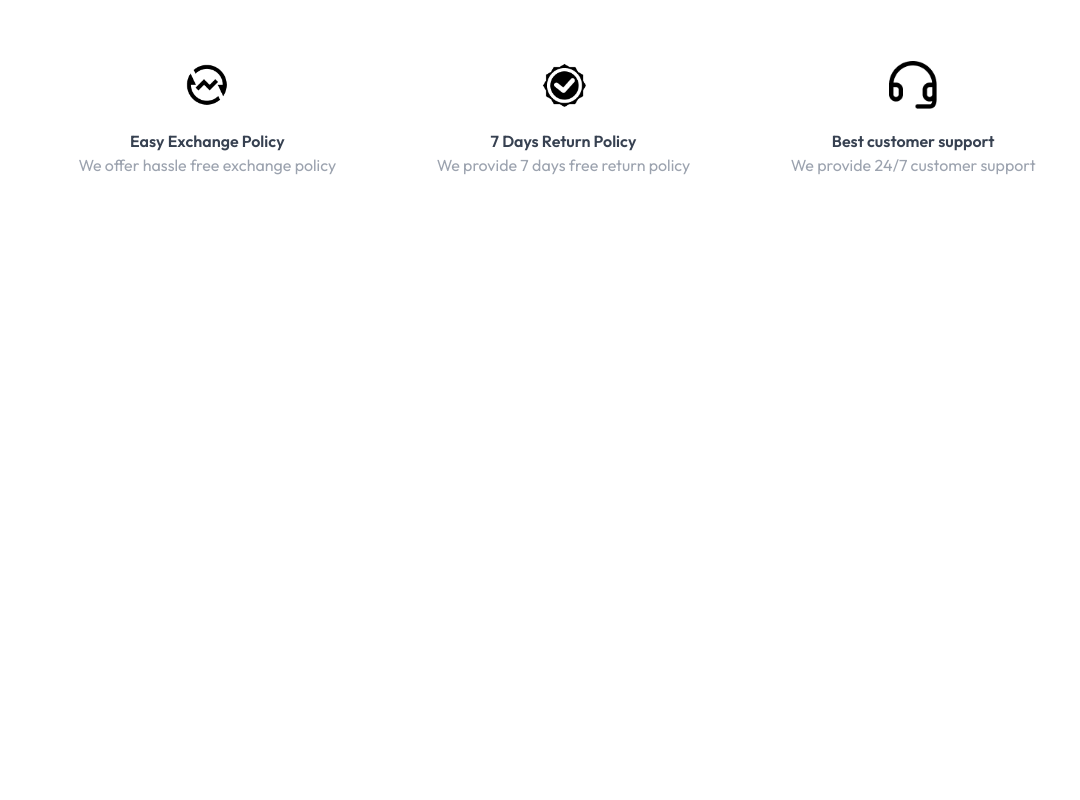
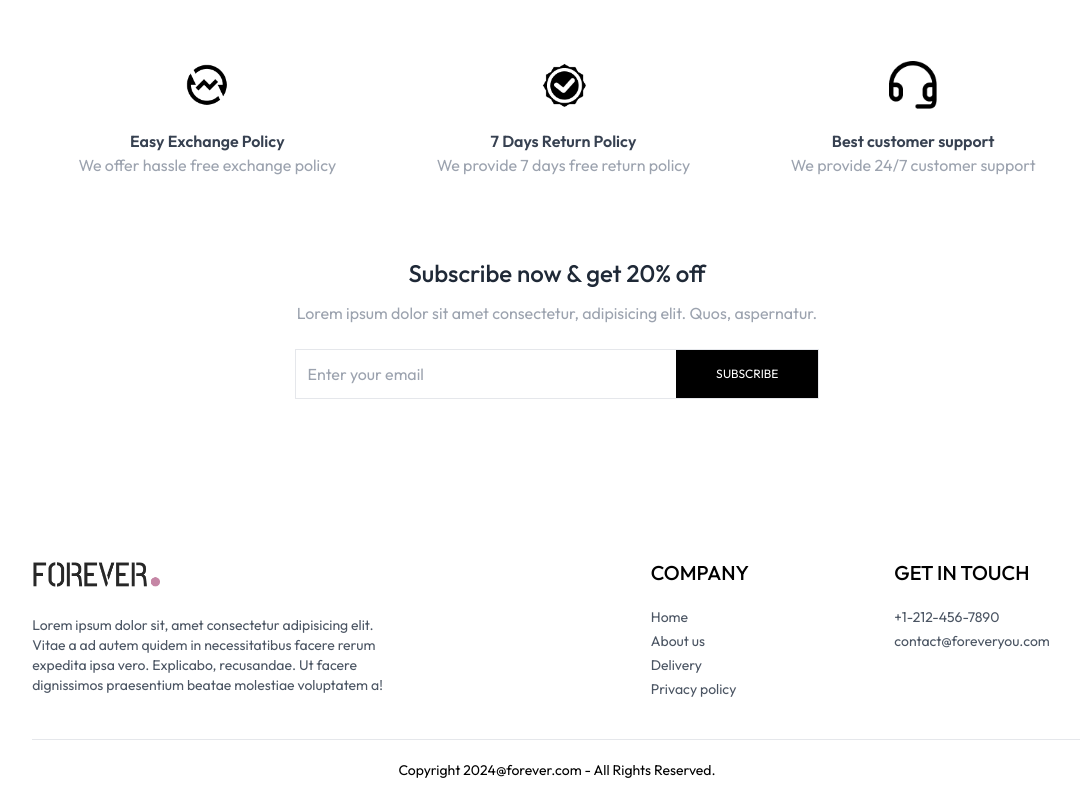
Before and after one commit to Vlad-2109/e-commerce-clothes, a React (Vite) app in the folder client/: page / in a window 1280 px wide. Shown: the part 1944-2744 px from the top of the page, without its empty margins (83-1163 px from the left). Before the commit the page ends 2201 px from the top, so only its background shows below. Built offline with nearby package versions, Linux system fonts and the light colour scheme.

Commit message:
add footer

```diff
--- /dev/null
+++ b/client/src/components/Footer.tsx
@@ -0,0 +1,41 @@
+import { assets } from '../assets/frontend_assets/assets';
+
+export const Footer: React.FC = () => {
+  return (
+    <div>
+      <div className="flex flex-col sm:grid grid-cols-[3fr_1fr_1fr] gap-14 my-10 mt-40 text-sm">
+        <div className="">
+          <img src={assets.logo} alt="logo" className="mb-5 w-32" />
+          <p className="w-full md:w-2/3 text-gray-600">
+            Lorem ipsum dolor sit, amet consectetur adipisicing elit. Vitae a ad
+            autem quidem in necessitatibus facere rerum expedita ipsa vero.
+            Explicabo, recusandae. Ut facere dignissimos praesentium beatae
+            molestiae voluptatem a!
+          </p>
+        </div>
+        <div>
+          <p className="text-xl font-medium mb-5">COMPANY</p>
+          <ul className="flex flex-col gap-1 text-gray-600">
+            <li>Home</li>
+            <li>About us</li>
+            <li>Delivery</li>
+            <li>Privacy policy</li>
+          </ul>
+        </div>
+        <div>
+          <p className="text-xl font-medium mb-5">GET IN TOUCH</p>
+          <ul className="flex flex-col gap-1 text-gray-600">
+            <li>+1-212-456-7890</li>
+            <li>contact@foreveryou.com</li>
+          </ul>
+        </div>
+      </div>
+      <div>
+        <hr />
+        <p className="py-5 text-sm text-center">
+          Copyright 2024@forever.com - All Rights Reserved.
+        </p>
+      </div>
+    </div>
+  );
+};
--- a/client/src/components/Layout.tsx
+++ b/client/src/components/Layout.tsx
@@ -1,11 +1,13 @@
 import { Outlet } from 'react-router-dom';
 import { Navbar } from './Navbar';
+import { Footer } from './Footer';
 
 export const Layout: React.FC = () => {
   return (
     <div className="px-4 sm:px-[5vw] md:px-[7vw] lg:px-[9vw]">
       <Navbar />
       <Outlet />
+      <Footer />
     </div>
   );
 };
--- /dev/null
+++ b/client/src/components/NewslettetBox.tsx
@@ -0,0 +1,35 @@
+export const NewslettetBox: React.FC = () => {
+
+  const onSubmitHandler = (e: React.FormEvent<HTMLFormElement>) => {
+    e.preventDefault();
+  };
+
+  return (
+    <div className="text-center">
+      <p className="text-2xl font-medium text-gray-800">
+        Subscribe now & get 20% off
+      </p>
+      <p className="text-gray-400 mt-3">
+        Lorem ipsum dolor sit amet consectetur, adipisicing elit. Quos,
+        aspernatur.
+      </p>
+      <form
+        onSubmit={onSubmitHandler}
+        className="w-full sm:w-1/2 flex items-center gap-3 mx-auto my-6 border pl-3"
+      >
+        <input
+          type="email"
+          placeholder="Enter your email"
+          className="w-full sm:flex-1 outline-none"
+          required
+        />
+        <button
+          type="submit"
+          className="bg-black text-white text-xs px-10 py-4"
+        >
+          SUBSCRIBE
+        </button>
+      </form>
+    </div>
+  );
+};
--- a/client/src/pages/home/Home.tsx
+++ b/client/src/pages/home/Home.tsx
@@ -1,6 +1,7 @@
 import { BestSeller } from '../../components/BestSeller';
 import { Hero } from '../../components/Hero';
 import { LatestCollection } from '../../components/LatestCollection';
+import { NewslettetBox } from '../../components/NewslettetBox';
 import { OurPolicy } from '../../components/OurPolicy';
 
 export const Home: React.FC = () => {
@@ -10,6 +11,7 @@
       <LatestCollection />
       <BestSeller />
       <OurPolicy />
+      <NewslettetBox />
     </div>
   );
 };
```
